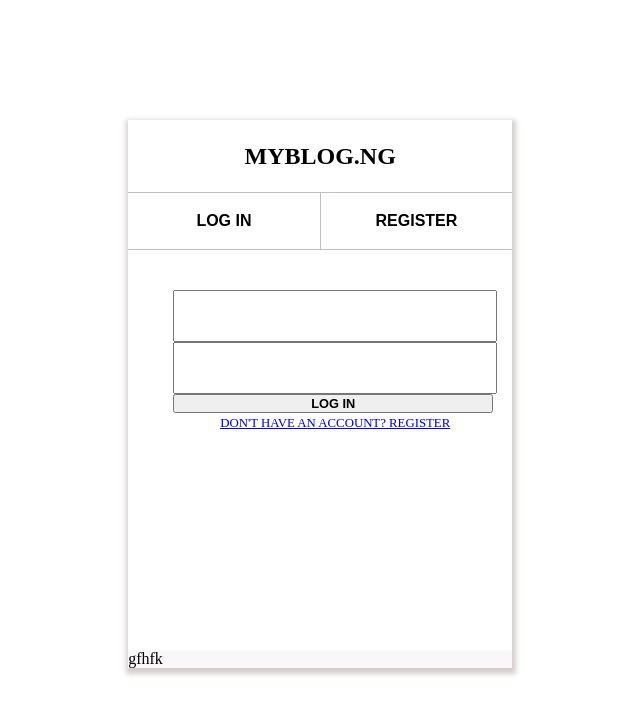
After one commit to cecilia-89/BookShelf, a Django app: page /auth/ in a window 1280 px wide. The commit adds this page. Shown: the top 715 px of the page, without its empty margins (307-947 px from the left). Run offline with Django 3.2, Linux system fonts and the light colour scheme.

Commit message:
included: login to urls & views

```diff
--- a/shelf/urls.py
+++ b/shelf/urls.py
@@ -6,4 +6,6 @@ urlpatterns = [
     path('', views.index, name = 'index'),
     path('books/', views.books, name = 'list'),
     path('book/<int:book_id>', views.book, name = 'product'),
+    path('signout/', views.signout, name = 'signout'),
+    path('auth/', views.auth, name = 'auth'),
 ]
--- a/shelf/views.py
+++ b/shelf/views.py
@@ -1,5 +1,9 @@
 from django.shortcuts import render
-from shelf.models import *
+from shelf.models import Book
+from django.contrib import messages
+from django.shortcuts import render, redirect
+from .forms import *
+from django.contrib.auth import authenticate, login, logout
 
 # Create your views here
 
@@ -10,9 +14,42 @@ def index(request):
 
 def books(request):
 
-
     return render(request, 'booklist.html')
 
 def book(request, book_id):
     book = Book.objects.get(pk=book_id)
     return render(request, 'book.html', {'book': book})
+
+def auth(request):
+    form = registerForm
+    if request.method == 'POST':
+        if request.POST.get('submit') == 'login':
+            username = request.POST.get('username')
+            password = request.POST.get('password')
+            user = authenticate(request, username=username, password=password)
+            if user is not None:
+                login(request, user)
+                return redirect('/')
+
+            messages.success(request, ('An error   occured. Please fill in your details   correctly.'))
+            return redirect('/auth')
+
+        if request.POST.get('submit') == 'signup':
+            form = registerForm(request.POST)
+            if form.is_valid():
+                form.save()
+                username = form.cleaned_data ['username']
+                password = form.cleaned_data ['password1']
+                authenticate(request,  username=username,     password=password)
+                return redirect('/auth')
+
+            form = registerForm()
+
+
+
+    return render(request, 'login.html', {'form':form})
+
+
+def signout(request):
+    logout(request)
+    return redirect('/auth')
--- a/static/css/style.css
+++ b/static/css/style.css
@@ -40,3 +40,107 @@
 #book-wrapper div:nth-child(2){
     margin-left: 30px;
 }
+
+/* authentication styling */
+
+.authentication {
+    position:absolute;
+    left:34%;
+    top:15vh;
+    width:30vw;
+    box-shadow: 1px 3px 5px 3px hsl(0, 8%, 82%);
+
+}
+
+.auth-title {
+    border-bottom: 1px solid hsl(0, 5%, 76%);
+    color:black;
+    text-align: center;
+    font-family:'Brush Script MT';
+    font-weight: bold;
+    font-size: 1.5em;
+    height: 9vh;
+    line-height: 9vh;
+}
+
+
+.auth-header {
+    display:flex;
+}
+
+.auth-content {
+    position: relative;
+    height: 50vh;
+    width:30vw;
+}
+
+.login-form, .auth-form {
+    position: absolute;
+    left:35px;
+    top:40px;
+    transition:100ms opacity ease-in-out;
+    transform: translateX(10px);
+
+}
+
+.auth-form{
+    display:none;
+}
+
+
+.login-footer {
+    background: rgba(248, 245, 245, 0.808);
+    width: inherit;
+
+}
+
+.register, .login {
+
+    width:20vw;
+    height: 7vh;
+    text-align: center;
+    line-height: 7vh;
+    font-family:sans-serif;
+    border-bottom: 1px solid hsl(0, 5%, 76%);
+    font-weight: bold;
+
+}
+
+.login {
+
+    border-right: 1px solid hsl(0, 5%, 76%);
+
+}
+
+
+.register:hover, .login:hover {
+
+    background: rgba(248, 245, 245, 0.808);
+    cursor: pointer;
+}
+
+
+input {
+    width: 25vw !important;
+    left:7%;
+    height:6vh
+
+}
+
+.outer-auth, .outer-login {
+    text-align: center;
+}
+
+.outer-auth > a , .outer-login > a {
+    font-size: .8rem;
+}
+
+
+button{
+    position: relative;
+    font-size: .8rem !important;
+    font-weight: bold !important;
+    width: 25vw;
+    bottom:0;
+
+}
--- /dev/null
+++ b/templates/login.html
@@ -0,0 +1,51 @@
+{% extends 'index.html' %}
+{% load static%}
+{% block content %}
+
+<div class="authentication">
+    <div class="auth-title">
+        MYBLOG.NG
+    </div>
+    <div class="auth-header">
+        <div class="login" data-login>
+           LOG IN
+        </div>
+        <div class="register" data-register>
+            REGISTER
+        </div>
+    </div>
+
+    <div class="auth-content">
+            <form action="" method="post" class='auth-form'>{% csrf_token %}
+                <p>{{form.username}}</p>
+                <p>{{form.password1}}</p>
+                <p>{{form.password2}}</p>
+
+                <button type='submit' name='submit' value="signup" class='btn btn-primary'>
+                    SIGN UP
+                </button>
+
+                <div class="outer-auth" data-login=""><a href="javascript:void(0)">ALREADY HAVE AN ACCOUNT? LOGIN </a></div>
+
+            </form>
+
+
+            <form action="" method="post" class='login-form'>{% csrf_token %}
+                <p><input name='username' type="text" class="user form-control"></p>
+                <p><input name='password' type="password" class="password form-control"></p>
+
+                <button type='submit' name='submit' value="login" class='btn btn-primary'>
+                    LOG IN
+                </button>
+
+                <div class="outer-login"  data-register><a href="javascript:void(0)">DON'T HAVE AN ACCOUNT? REGISTER </a></div>
+            </form>
+
+        </div>
+
+    <div class="login-footer">
+        gfhfk
+    </div>
+</div>
+
+{% endblock %}
```
